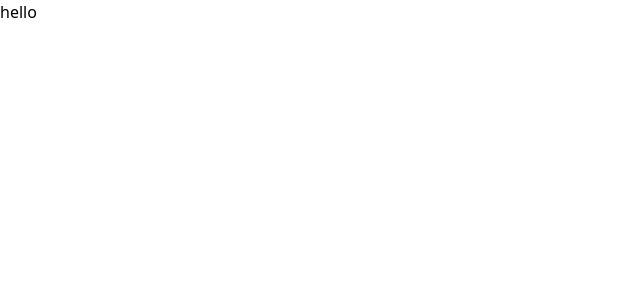
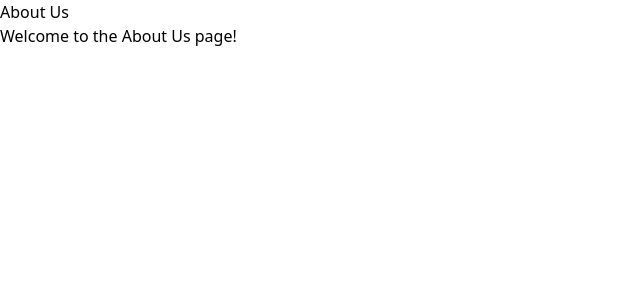
Before and after one commit to akanshagangwani/Gamecraftor_Website, a React (Vite) app: page /about in a window 1280 px wide. Shown: the top 300 px of the page, without its empty margins (0-640 px from the left). Built offline with nearby package versions, Linux system fonts and the light colour scheme; the HTML template or start-up script is replaced by a standard one.

Commit message:
Fixed merge issue with AboutUs.jsx

```diff
--- a/src/pages/AboutUs.jsx
+++ b/src/pages/AboutUs.jsx
@@ -1,11 +1,12 @@
-import React, { useState, useEffect } from 'react';
-import Navbar from '../components/Navbar';
-import Footer from '../components/Footer';
+import React from 'react';
 
-export default function AboutUs() {
+const AboutUs = () => {
   return (
     <div>
-      hello
+      <h1>About Us</h1>
+      <p>Welcome to the About Us page!</p>
     </div>
-  )
-}
+  );
+};
+
+export default AboutUs;
```
